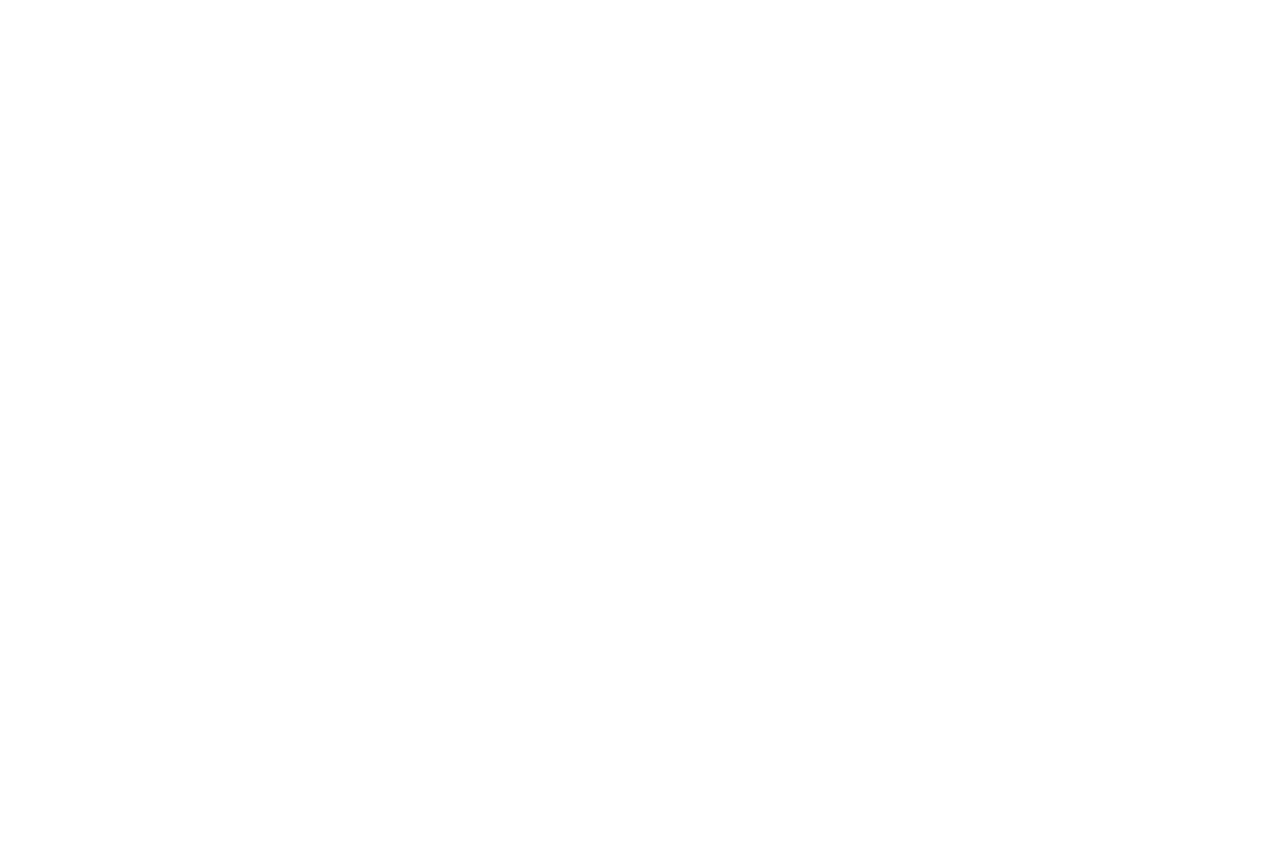
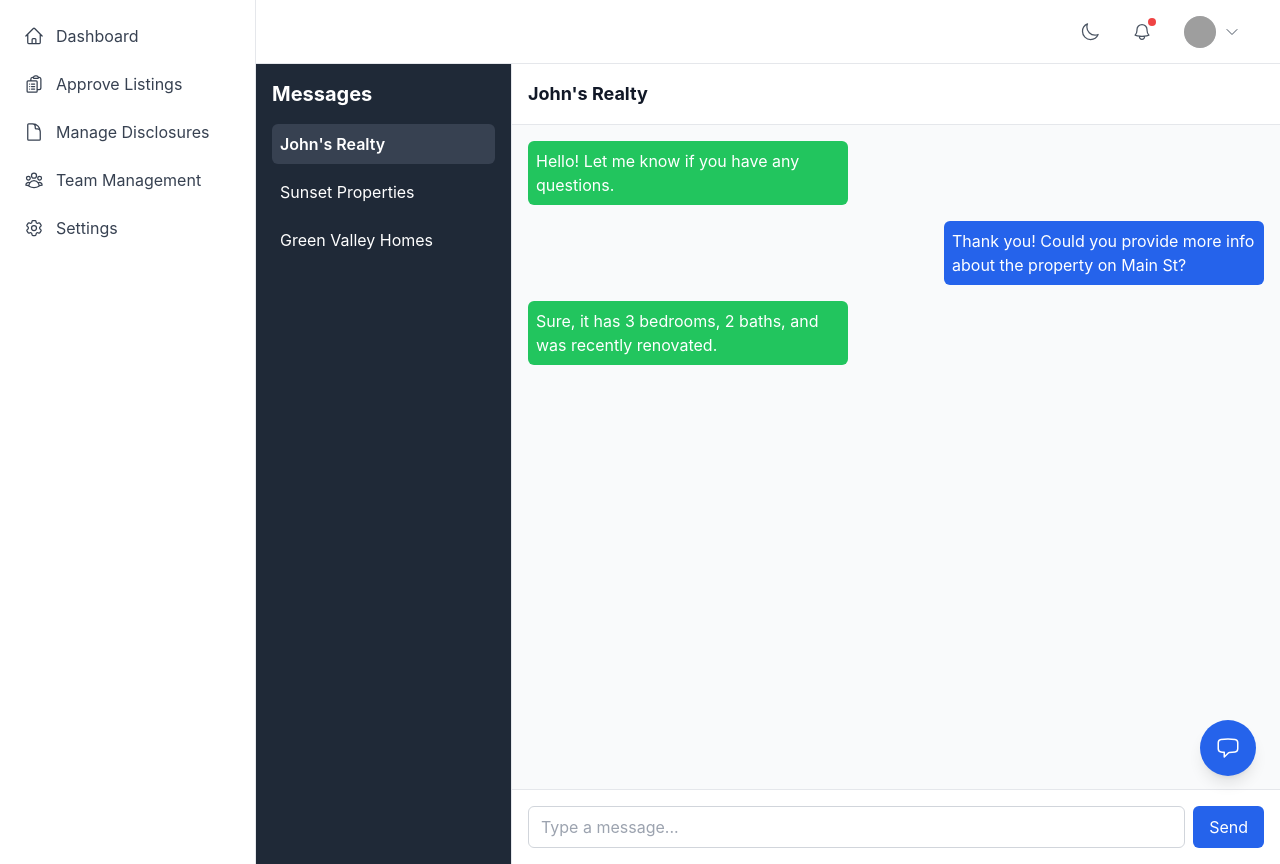
Before and after one commit to 7gb-RAM/homekey-frontend, a React (Create React App) app in the folder homekey-frontend/: page /messages in a window 1280 px wide. Before the commit this address had no page. Before the commit the page ends 800 px from the top, so only its background shows below. Built offline with nearby package versions, Linux system fonts and the light colour scheme; sample sign-in values are in the browser's storage; grey boxes are pictures that could not be loaded.

Commit message:
Messages page

```diff
--- a/homekey-frontend/src/App.js
+++ b/homekey-frontend/src/App.js
@@ -17,6 +17,7 @@ import FshSidebar from "./components/layout/FshSidebar";
 import Search from "./pages/listings/search";
 import Saved from "./pages/listings/saved";
 import BuyerWorkflow from "./pages/workflows/buyer_workflow";
+import Messages from "./pages/messages/messages";
 
 export function sleep(time) {
   return new Promise((resolve) => setTimeout(resolve, time));
@@ -82,6 +83,7 @@ function App() {
             <Route path="/listings/create" element={<CreateListing />} />
             <Route path="/saved" element={<Saved />} />
             <Route path="/tasks" element={<BuyerWorkflow />} />
+            <Route path="/messages" element={<Messages />} />
             <Route path="/settings" element={<Settings />} />
 
             <Route path="/search" element={<Search />} />
--- a/homekey-frontend/src/components/layout/BuyerSidebar.js
+++ b/homekey-frontend/src/components/layout/BuyerSidebar.js
@@ -1,4 +1,3 @@
-// src/components/sidebars/BuyerSidebar.js
 import React, { useState } from 'react';
 import {
   HomeIcon,
@@ -9,7 +8,7 @@ import {
   UserCircleIcon,
   XMarkIcon,
 } from '@heroicons/react/24/outline';
-import { NavLink } from 'react-router-dom'; // Import NavLink
+import { NavLink } from 'react-router-dom';
 
 const BuyerSidebar = () => {
   const [isChatOpen, setIsChatOpen] = useState(false);
@@ -31,7 +30,6 @@ const BuyerSidebar = () => {
           <img src="/homekey-logo.png" alt="Homekey Logo" className="w-36 h-auto mb-6" />
         </div>
 
-        {/* Navigation Menu */}
         <nav className="flex-1">
           {menuItems.map((item) => (
             <NavLink
@@ -52,7 +50,6 @@ const BuyerSidebar = () => {
         </nav>
       </div>
 
-      {/* Floating Chat Button */}
       <button
         onClick={() => setIsChatOpen(!isChatOpen)}
         className="fixed bottom-6 right-6 p-4 bg-blue-600 text-white rounded-full shadow-lg hover:bg-blue-700 transition-all duration-200 z-50"
@@ -65,7 +62,6 @@ const BuyerSidebar = () => {
         )}
       </button>
 
-      {/* Chat Panel */}
       {isChatOpen && (
         <div className="fixed bottom-24 right-6 w-96 h-[600px] bg-white dark:bg-gray-800 rounded-lg shadow-xl border border-gray-200 dark:border-gray-700 z-50 overflow-hidden flex flex-col">
           <div className="p-4 border-b border-gray-200 dark:border-gray-700 bg-gray-50 dark:bg-gray-900">
--- a/homekey-frontend/src/components/steps.js
+++ b/homekey-frontend/src/components/steps.js
@@ -9,7 +9,7 @@ export function Steps({
   setMobileFiltersOpen,
   isDisclosureDisabled,
   currentStep,
-  updateOptionCheckedStatus, // Accept the function as a prop
+  updateOptionCheckedStatus,
   children,
 }) {
   const getStepsForm = ({ isMobile }) => {
@@ -17,12 +17,12 @@ export function Steps({
       <form className={isMobile ? "mt-4 border-t border-gray-200" : "hidden lg:block"}>
         {steps.map((step) => (
           <StepItem
-            key={step.id} // Added key prop
+            key={step.id}
             step={step}
             isDisabled={isDisclosureDisabled}
             isOpen={currentStep === step.id}
             stepClass={isMobile && "px-6"}
-            updateOptionCheckedStatus={updateOptionCheckedStatus} // Pass it to StepItem
+            updateOptionCheckedStatus={updateOptionCheckedStatus}
           />
         ))}
       </form>
@@ -34,15 +34,11 @@ export function Steps({
         <MobileDialog title={"Steps"} isOpen={mobileFiltersOpen} onClose={setMobileFiltersOpen}>
           {getStepsForm({ isMobile: true })}
         </MobileDialog>
-
         <main className="mx-auto max-w-7xl px-4 sm:px-6 lg:px-8">
           <Header title={title} onClickMenu={() => setMobileFiltersOpen(true)} />
-
           <section aria-labelledby="products-heading" className="pb-24 pt-6">
             <div className="grid grid-cols-1 gap-x-8 gap-y-10 lg:grid-cols-4">
               {getStepsForm({ isMobile: false })}
-
-              {/* Main content */}
               <div className="lg:col-span-3">{children}</div>
             </div>
           </section>
--- a/homekey-frontend/src/components/table.js
+++ b/homekey-frontend/src/components/table.js
@@ -6,19 +6,17 @@ export function Table({ title, headers, rowData }) {
       <h4 className="mb-6 text-xl font-semibold text-white">{title}</h4>
 
       <div className="overflow-x-auto">
-        {/* Table headers */}
         <div className={`flex justify-evenly rounded-sm bg-meta-4`}>
           {headers.map((header, index) => (
             <div
               className={`${"text-center"} p-2.5 xl:p-5`}
-              key={header.key} // Make sure each header is uniquely identified
+              key={header.key}
             >
               <h5 className="text-sm font-medium uppercase xsm:text-base">{header.name}</h5>
             </div>
           ))}
         </div>
 
-        {/* Table rows */}
         {rowData.map((row, key) => (
           <div
             className={`flex justify-evenly ${
@@ -27,30 +25,27 @@ export function Table({ title, headers, rowData }) {
             key={key}
           >
             {headers.map((header) => {
-              const value = row[header.key]; // Access the row data dynamically using the header key
+              const value = row[header.key];
               const type = header.type;
               if (type === "actions") {
                 return (
                   <div className="flex flex-row justify-center items-center">
                     {header.actions.map((action) => (
                       <div>
-                        {/* {action.name} */}
                         <div onClick={() => action.onClick(row["id"])}>
                           {" "}
                           <PencilSquareIcon className="cursor-pointer size-5" />{" "}
                         </div>
                       </div>
                     ))}
-                    {/* <img src={header.}/> */}
                   </div>
                 );
               }
               return (
                 <div
                   className={`flex  items-center justify-center p-2.5 xl:p-5`}
-                  key={header.key} // Make sure each column is uniquely identified
+                  key={header.key}
                 >
-                  {/* Render content based on column data */}
                   {header.isImage ? (
                     <img src={value} alt={header.name} className="flex-shrink-0" />
                   ) : (
--- a/homekey-frontend/src/pages/Settings.js
+++ b/homekey-frontend/src/pages/Settings.js
@@ -6,7 +6,6 @@ const Settings = () => {
       <h1 className="text-2xl font-bold text-gray-900 dark:text-white mb-6">Settings</h1>
       <div className="bg-white dark:bg-gray-800 rounded-lg shadow p-6">
         <h2 className="text-lg font-semibold text-gray-900 dark:text-white mb-4">Account Settings</h2>
-        {/* Add your settings content here */}
       </div>
     </div>
   );
--- a/homekey-frontend/src/pages/dashboards/BuyerDashboard.js
+++ b/homekey-frontend/src/pages/dashboards/BuyerDashboard.js
@@ -3,8 +3,6 @@ import StatCard from '../../components/dashboard/StatCard';
 import PropertyCardBuyer from '../../components/dashboard/PropertyCardBuyer';
 import TaskBoard from '../../components/dashboard/TaskBoard';
 import { HomeIcon, HeartIcon, EyeIcon, CalendarDaysIcon } from '@heroicons/react/24/outline';
-
-// Import images from src/assets
 import property1Image from '../../assets/property1.png';
 import property2Image from '../../assets/property2.png';
 import DocumentList from '../../components/dashboard/DocumentList';
--- /dev/null
+++ b/homekey-frontend/src/pages/messages/messages.js
@@ -0,0 +1,90 @@
+import { useState } from 'react';
+
+export default function Messages() {
+  const sellers = [
+    {
+      id: 1,
+      name: "John's Realty",
+      messages: [
+        { sender: 'seller', text: 'Hello! Let me know if you have any questions.' },
+        { sender: 'buyer', text: 'Thank you! Could you provide more info about the property on Main St?' },
+        { sender: 'seller', text: 'Sure, it has 3 bedrooms, 2 baths, and was recently renovated.' },
+      ],
+    },
+    {
+      id: 2,
+      name: "Sunset Properties",
+      messages: [
+        { sender: 'seller', text: 'Hello, I saw you were interested in our condo listing.' },
+        { sender: 'buyer', text: 'Hi! Yes, I am. Could you tell me about the HOA fees?' },
+      ],
+    },
+    {
+      id: 3,
+      name: "Green Valley Homes",
+      messages: [
+        { sender: 'buyer', text: 'Can we schedule a walkthrough this weekend?' },
+        { sender: 'seller', text: 'Absolutely, Saturday 10 AM works. Does that fit your schedule?' },
+      ],
+    },
+  ];
+
+  const [activeSellerId, setActiveSellerId] = useState(sellers[0].id);
+
+  const activeSeller = sellers.find((seller) => seller.id === activeSellerId);
+
+  return (
+    <div className="flex min-h-screen bg-white dark:bg-gray-900">
+      <aside className="w-64 border-r border-gray-200 dark:border-gray-700 bg-gray-800 p-4">
+        <h2 className="text-xl font-bold text-white mb-4">Messages</h2>
+        <ul className="space-y-2">
+          {sellers.map((seller) => (
+            <li key={seller.id}>
+              <button
+                onClick={() => setActiveSellerId(seller.id)}
+                className={`w-full text-left p-2 rounded-md hover:bg-gray-700
+                  ${activeSellerId === seller.id ? 'bg-gray-700 font-semibold' : ''}`}
+              >
+                <span className="text-white">{seller.name}</span>
+              </button>
+            </li>
+          ))}
+        </ul>
+      </aside>
+
+      <div className="flex-1 flex flex-col">
+        <div className="border-b border-gray-200 dark:border-gray-700 p-4 bg-white dark:bg-gray-900">
+          <h3 className="text-lg font-bold text-gray-900 dark:text-white">{activeSeller.name}</h3>
+        </div>
+
+        <div className="flex-1 overflow-y-auto p-4 space-y-4 bg-gray-50 dark:bg-gray-800">
+          {activeSeller.messages.map((msg, idx) => {
+            const isSeller = msg.sender === 'seller';
+            return (
+              <div
+                key={idx}
+                className={`max-w-xs p-2 rounded-md ${
+                  isSeller
+                    ? 'bg-green-500 text-white mr-auto'
+                    : 'bg-blue-600 text-white ml-auto'
+                }`}
+                style={{ width: 'fit-content' }}
+              >
+                {msg.text}
+              </div>
+            );
+          })}
+        </div>
+
+        <div className="border-t border-gray-200 dark:border-gray-700 p-4 flex space-x-2 bg-white dark:bg-gray-900">
+          <input
+            type="text"
+            placeholder="Type a message..."
+            className="flex-1 px-3 py-2 rounded-md border border-gray-300 dark:border-gray-600 dark:bg-gray-700 dark:text-white focus:outline-none focus:ring-2 focus:ring-blue-500"
+          />
+          <button className="px-4 py-2 bg-blue-600 text-white rounded-md hover:bg-blue-700">Send</button>
+        </div>
+      </div>
+    </div>
+  );
+}
```
